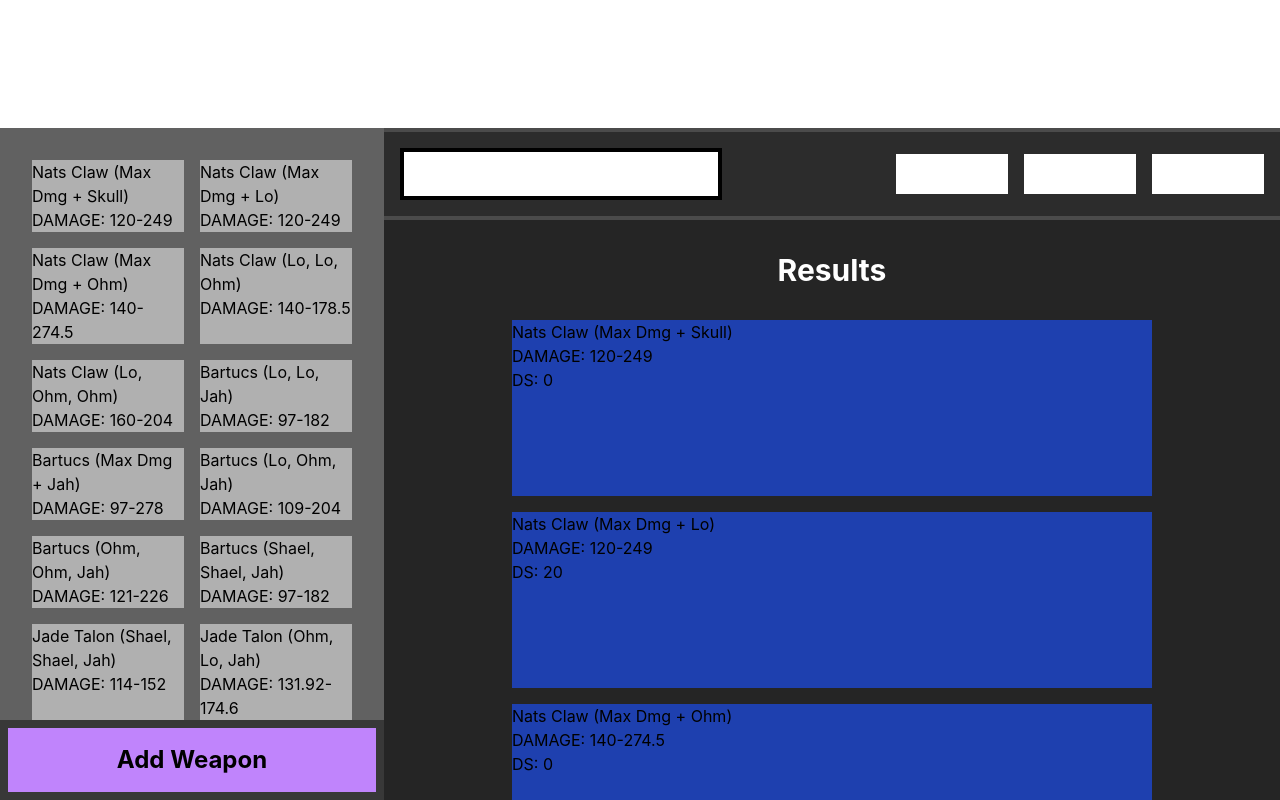
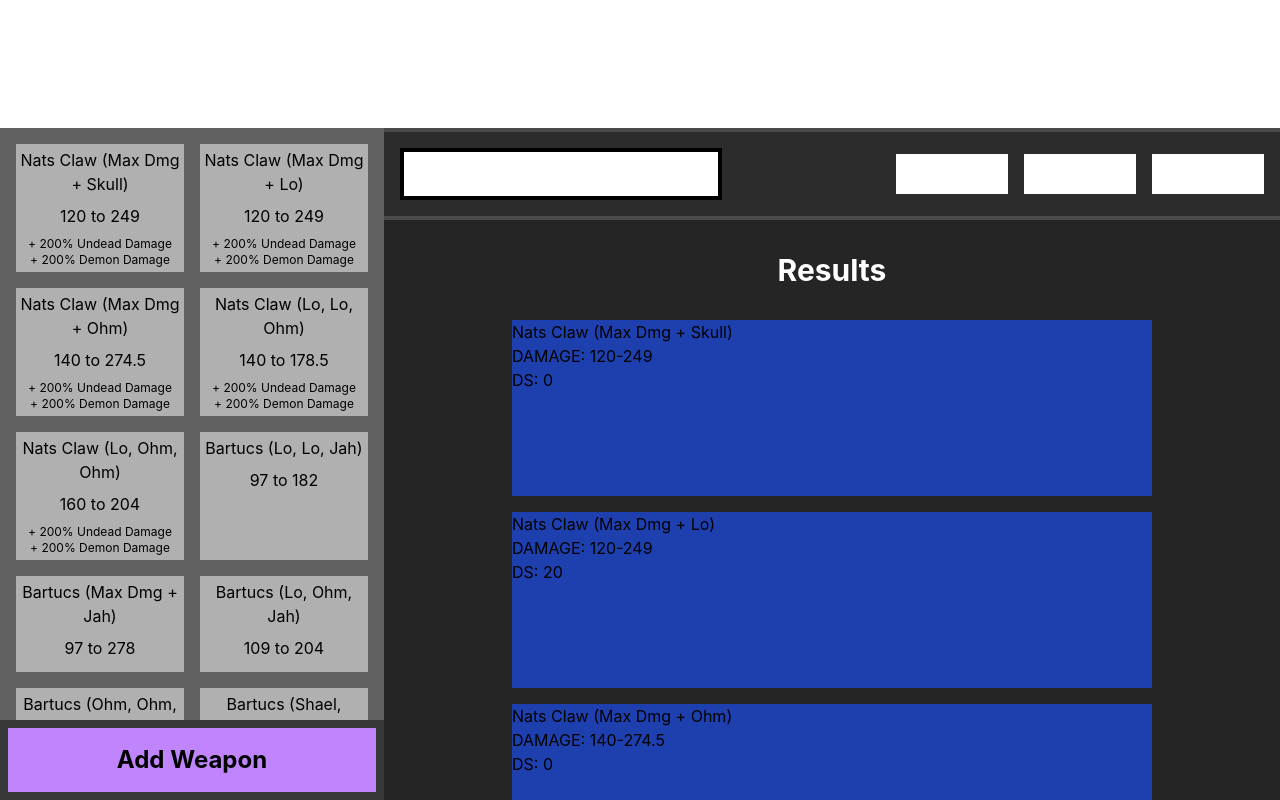
Before and after one commit to Druage/D2_Weapon_Comparison, a Next.js app: page / in a window 1280 px wide. Built offline with nearby package versions, Linux system fonts and the light colour scheme.

Commit message:
Styled weapon list to not be obscured by AddWeapon button

```diff
--- a/src/components/ComparisonList.tsx
+++ b/src/components/ComparisonList.tsx
@@ -17,8 +17,8 @@ export default function ComparisonList() {
                 Compare Weapons
             </button>
             <div className={"flex flex-row gap-4"}>
-                {_.range(3).map(() => (
-                    <div className={"h-10 w-28 bg-white"}/>
+                {_.range(3).map((it) => (
+                    <div key={it} className={"h-10 w-28 bg-white"}/>
                 ))}
             </div>
         </div>
--- a/src/components/WeaponItem.tsx
+++ b/src/components/WeaponItem.tsx
@@ -14,9 +14,16 @@ export default function WeaponItem({
   demonED,
 }: Props & Weapon) {
   const SimplifiedVersion = () => (
-    <div className={"w-full bg-[#B0B0B0]"}>
+    <div className={"w-full bg-[#B0B0B0] p-1 text-center"}>
       <div>{name}</div>
-      <span>DAMAGE: {low}</span>-<span>{high}</span>
+
+      <div className={"m-2"}>
+        {low} to {high}
+      </div>
+      <ul className={"mt-2 text-xs"}>
+        {undeadED && <li>+ {undeadED}% Undead Damage</li>}
+        {demonED && <li>+ {demonED}% Demon Damage</li>}
+      </ul>
     </div>
   );
 
--- a/src/components/WeaponList.tsx
+++ b/src/components/WeaponList.tsx
@@ -15,7 +15,11 @@ export default function WeaponList() {
 
     return (
         <div className={"absolute left-0 top-0 bottom-0 z-10 w-96 bg-[#616161]"}>
-            <div className={"_scroll-area absolute inset-0 overflow-y-auto p-8"}>
+            <div
+                className={
+                    "_scroll-area absolute top-0 right-0 left-0 bottom-20 overflow-y-auto p-4"
+                }
+            >
                 <div className={"grid grid-cols-2 gap-4"}>
                     {FAKE_WEAPONS_TO_TEST.map((it, index) => (
                         <WeaponItem
@@ -25,6 +29,8 @@ export default function WeaponList() {
                             low={it.low}
                             high={it.high}
                             ds={it.ds}
+                            undeadED={it.undeadED}
+                            demonED={it.demonED}
                         />
                     ))}
                 </div>
```
